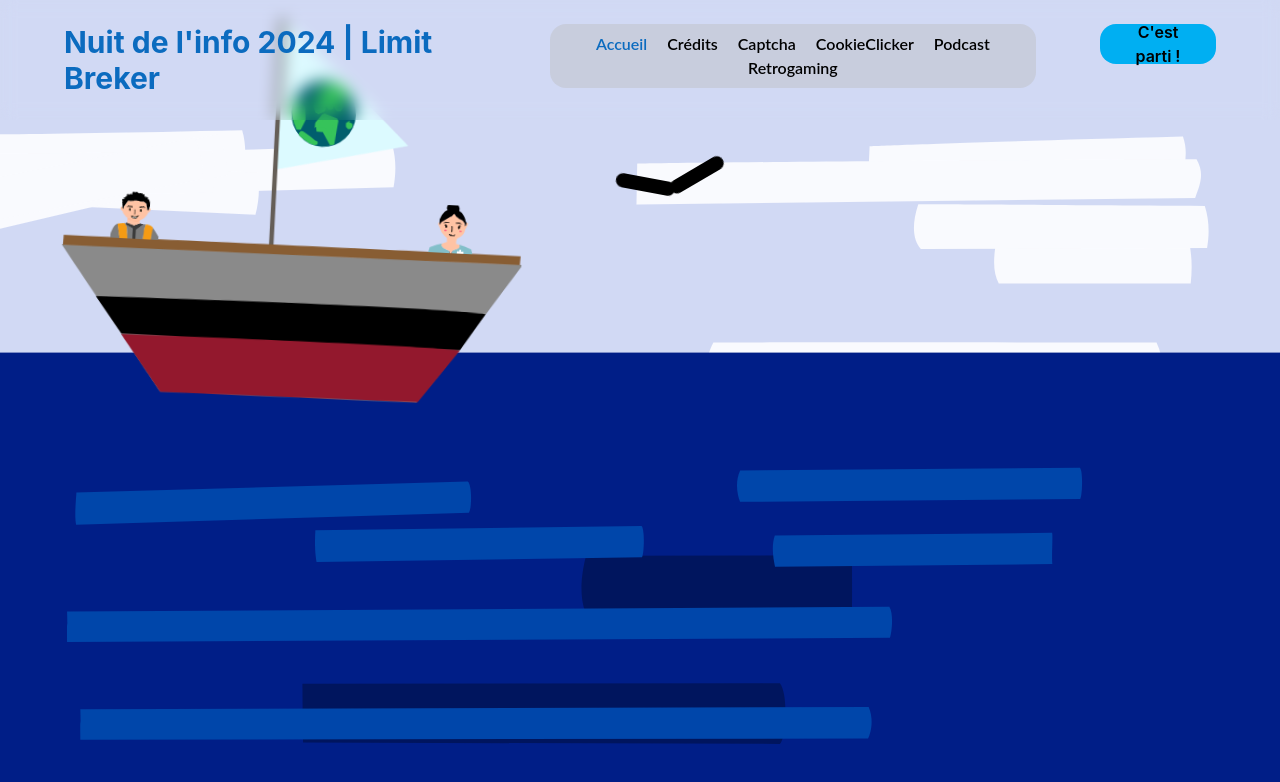
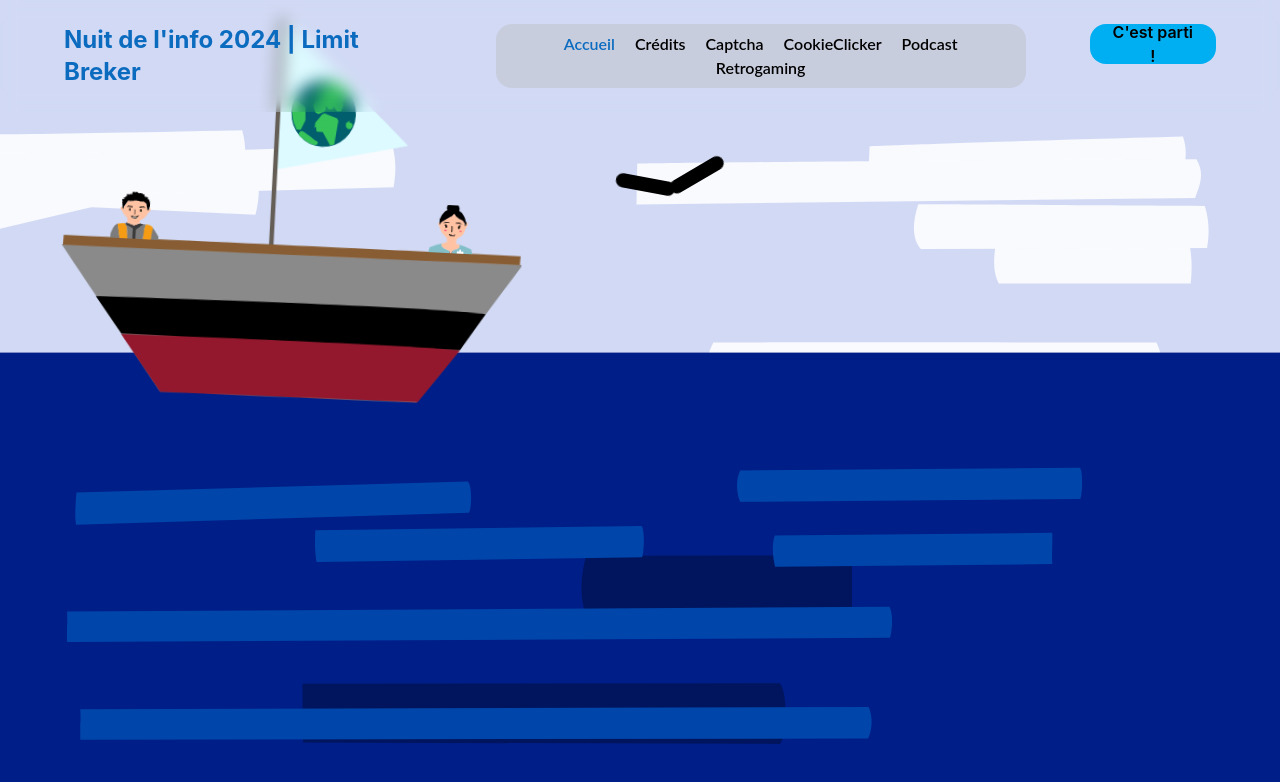
Before and after one commit to Limit-Breker/Nuit-Info-2024, a React (Create React App) app: page / in a window 1280 px wide. Shown: the top 782 px of the page. Built offline with nearby package versions, Linux system fonts and the light colour scheme; a web font is replaced by a local one.

Commit message:
responsive update

```diff
--- a/src/components/header_footer/headerAccueil.tsx
+++ b/src/components/header_footer/headerAccueil.tsx
@@ -22,7 +22,7 @@ const HeaderAccueil: React.FC<HeaderProps> = ({ }) => {
     return (
         <header className="bg-none backdrop-blur p-4 md:p-6 flex flex-col md:flex-row md:justify-start md:gap-x-16 gap-0 justify-center items-center md:items-start px-4 md:px-16 fixed top-0 left-0 w-full z-50">
             <div className="flex flex-col md:flex-row items-center justify-between">
-                <h1 className="text-xl md:text-3xl font-bold text-normal-blue text-center md:text-left">Nuit de l'info 2024 | Limit Breker</h1>
+                <h1 className="text-xl md:text-2xl font-bold text-normal-blue text-center md:text-left">Nuit de l'info 2024 | Limit Breker</h1>
                 <button className="md:hidden text-2xl" onClick={toggleMenu}>
                     {isMenuOpen ? <FaTimes /> : <FaBars />}
                 </button>
```
